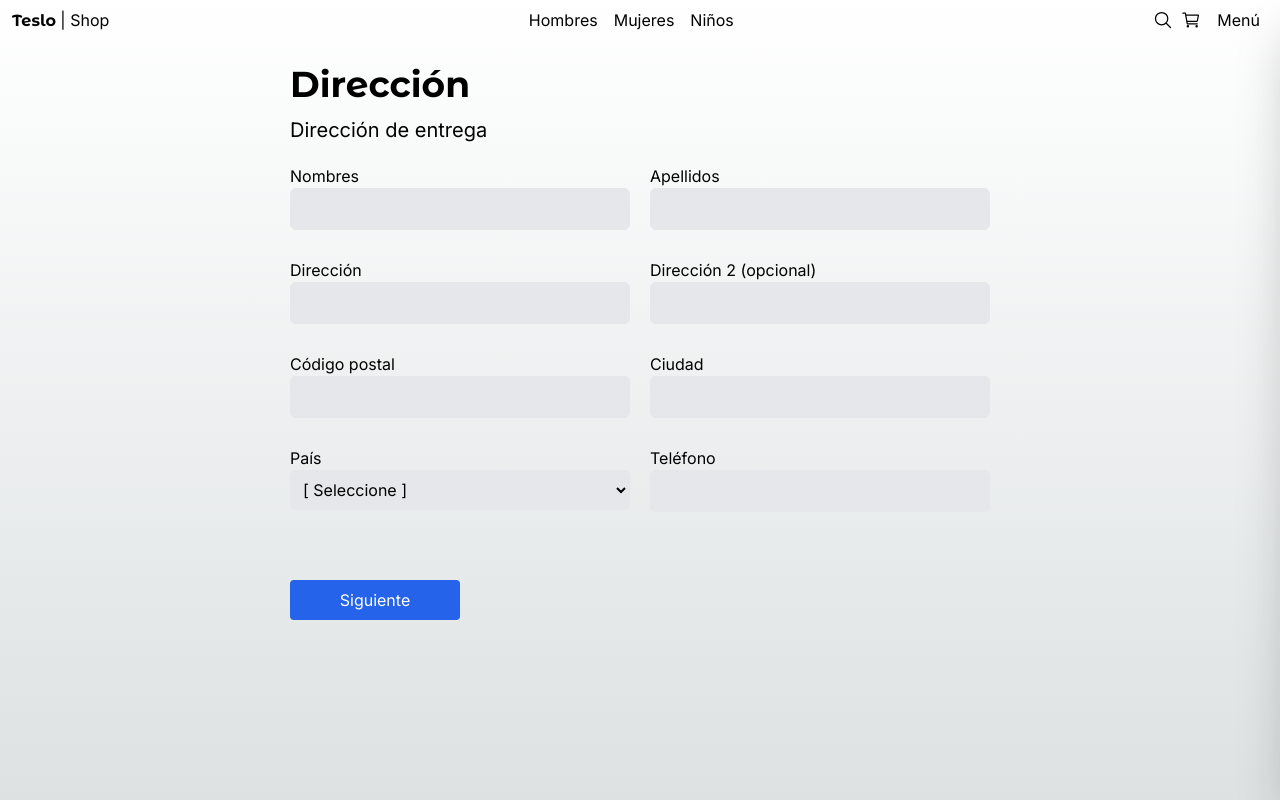
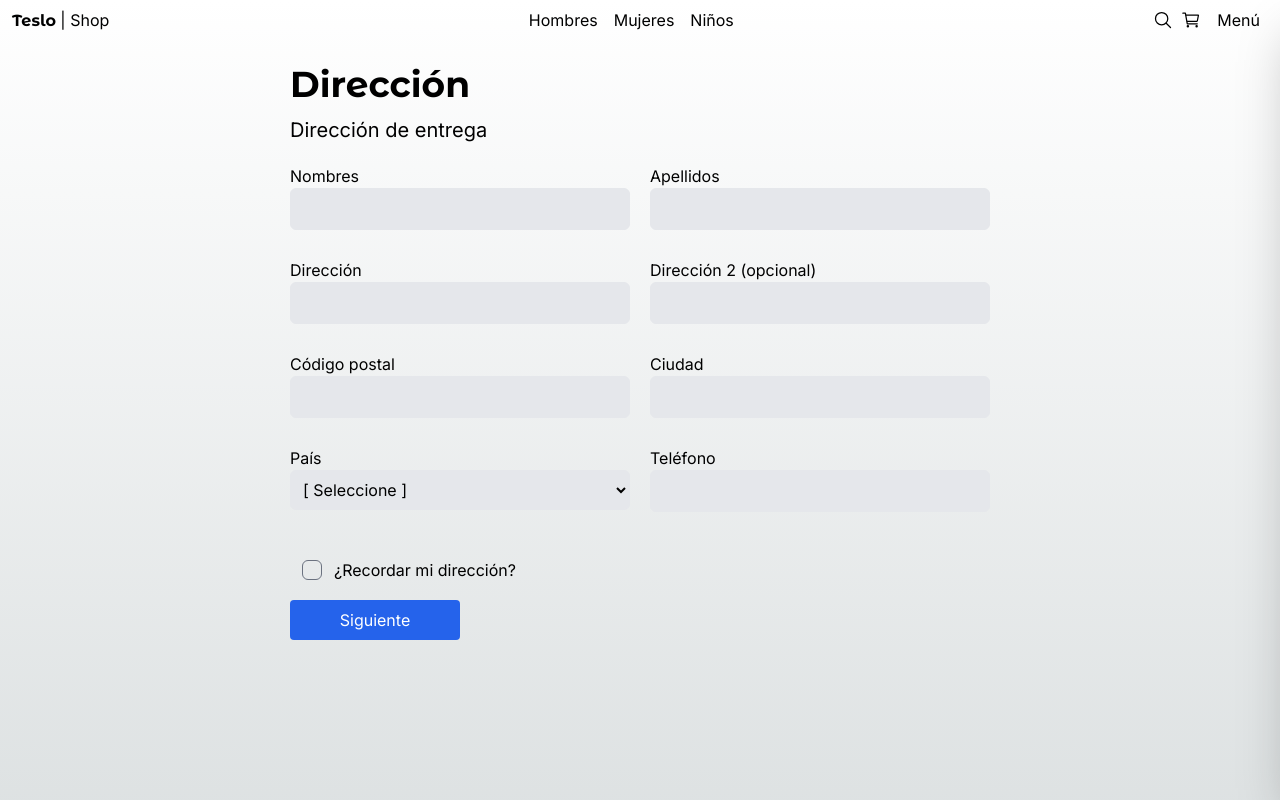
Before and after one commit to R-Berrocal/teslo-shop-next, a Next.js app: page /checkout/address in a window 1280 px wide. Shown: the top 800 px of the page. Built offline with nearby package versions, Linux system fonts and the light colour scheme; no server answers; sample sign-in values are in the browser's storage.

Commit message:
formulario de direccion

```diff
--- a/src/app/(shop)/checkout/address/page.tsx
+++ b/src/app/(shop)/checkout/address/page.tsx
@@ -1,65 +1,13 @@
 import { Title } from '@/components';
 import Link from 'next/link';
+import { AddressForm } from './ui/AddressForm';
 
-export default function NamePage() {
+export default function AddressPage() {
   return (
     <div className="flex flex-col sm:justify-center sm:items-center mb-72 px-10 sm:px-0">
       <div className="w-full  sm:w-[700px] flex flex-col justify-center text-left">
         <Title title="Dirección" subtitle="Dirección de entrega" />
-
-        <div className="grid grid-cols-1 gap-2 sm:gap-5 sm:grid-cols-2">
-          <div className="flex flex-col mb-2">
-            <span>Nombres</span>
-            <input type="text" className="p-2 border rounded-md bg-gray-200" />
-          </div>
-
-          <div className="flex flex-col mb-2">
-            <span>Apellidos</span>
-            <input type="text" className="p-2 border rounded-md bg-gray-200" />
-          </div>
-
-          <div className="flex flex-col mb-2">
-            <span>Dirección</span>
-            <input type="text" className="p-2 border rounded-md bg-gray-200" />
-          </div>
-
-          <div className="flex flex-col mb-2">
-            <span>Dirección 2 (opcional)</span>
-            <input type="text" className="p-2 border rounded-md bg-gray-200" />
-          </div>
-
-          <div className="flex flex-col mb-2">
-            <span>Código postal</span>
-            <input type="text" className="p-2 border rounded-md bg-gray-200" />
-          </div>
-
-          <div className="flex flex-col mb-2">
-            <span>Ciudad</span>
-            <input type="text" className="p-2 border rounded-md bg-gray-200" />
-          </div>
-
-          <div className="flex flex-col mb-2">
-            <span>País</span>
-            <select className="p-2 border rounded-md bg-gray-200">
-              <option value="">[ Seleccione ]</option>
-              <option value="CRI">Costa Rica</option>
-            </select>
-          </div>
-
-          <div className="flex flex-col mb-2">
-            <span>Teléfono</span>
-            <input type="text" className="p-2 border rounded-md bg-gray-200" />
-          </div>
-
-          <div className="flex flex-col mb-2 sm:mt-10">
-            <Link
-              href="/checkout"
-              className="btn-primary flex w-full sm:w-1/2 justify-center "
-            >
-              Siguiente
-            </Link>
-          </div>
-        </div>
+        <AddressForm />
       </div>
     </div>
   );
--- /dev/null
+++ b/src/app/(shop)/checkout/address/ui/AddressForm.tsx
@@ -0,0 +1,92 @@
+'use client';
+
+import Link from 'next/link';
+
+export const AddressForm = () => {
+  return (
+    <div className="grid grid-cols-1 gap-2 sm:gap-5 sm:grid-cols-2">
+      <div className="flex flex-col mb-2">
+        <span>Nombres</span>
+        <input type="text" className="p-2 border rounded-md bg-gray-200" />
+      </div>
+
+      <div className="flex flex-col mb-2">
+        <span>Apellidos</span>
+        <input type="text" className="p-2 border rounded-md bg-gray-200" />
+      </div>
+
+      <div className="flex flex-col mb-2">
+        <span>Dirección</span>
+        <input type="text" className="p-2 border rounded-md bg-gray-200" />
+      </div>
+
+      <div className="flex flex-col mb-2">
+        <span>Dirección 2 (opcional)</span>
+        <input type="text" className="p-2 border rounded-md bg-gray-200" />
+      </div>
+
+      <div className="flex flex-col mb-2">
+        <span>Código postal</span>
+        <input type="text" className="p-2 border rounded-md bg-gray-200" />
+      </div>
+
+      <div className="flex flex-col mb-2">
+        <span>Ciudad</span>
+        <input type="text" className="p-2 border rounded-md bg-gray-200" />
+      </div>
+
+      <div className="flex flex-col mb-2">
+        <span>País</span>
+        <select className="p-2 border rounded-md bg-gray-200">
+          <option value="">[ Seleccione ]</option>
+          <option value="CRI">Costa Rica</option>
+        </select>
+      </div>
+
+      <div className="flex flex-col mb-2">
+        <span>Teléfono</span>
+        <input type="text" className="p-2 border rounded-md bg-gray-200" />
+      </div>
+
+      <div className="flex flex-col sm:mt-2">
+        <div className="inline-flex items-center">
+          <label
+            className="relative flex cursor-pointer items-center rounded-full p-3"
+            htmlFor="checkbox"
+            data-ripple-dark="true"
+          >
+            <input
+              type="checkbox"
+              className="border-gray-500 before:content[''] peer relative h-5 w-5 cursor-pointer appearance-none rounded-md border border-blue-gray-200 transition-all before:absolute before:top-2/4 before:left-2/4 before:block before:h-12 before:w-12 before:-translate-y-2/4 before:-translate-x-2/4 before:rounded-full before:bg-blue-gray-500 before:opacity-0 before:transition-opacity checked:border-blue-500 checked:bg-blue-500 checked:before:bg-blue-500 hover:before:opacity-10"
+              id="checkbox"
+              //   checked
+            />
+            <div className="pointer-events-none absolute top-2/4 left-2/4 -translate-y-2/4 -translate-x-2/4 text-white opacity-0 transition-opacity peer-checked:opacity-100">
+              <svg
+                xmlns="http://www.w3.org/2000/svg"
+                className="h-3.5 w-3.5"
+                viewBox="0 0 20 20"
+                fill="currentColor"
+                stroke="currentColor"
+                strokeWidth="1"
+              >
+                <path
+                  fillRule="evenodd"
+                  d="M16.707 5.293a1 1 0 010 1.414l-8 8a1 1 0 01-1.414 0l-4-4a1 1 0 011.414-1.414L8 12.586l7.293-7.293a1 1 0 011.414 0z"
+                  clipRule="evenodd"
+                ></path>
+              </svg>
+            </div>
+          </label>
+          <span>¿Recordar mi dirección?</span>
+        </div>
+        <Link
+          href="/checkout"
+          className="btn-primary flex w-full sm:w-1/2 justify-center mt-2"
+        >
+          Siguiente
+        </Link>
+      </div>
+    </div>
+  );
+};
--- a/src/auth.config.ts
+++ b/src/auth.config.ts
@@ -19,7 +19,6 @@
       // } else if (isLoggedIn) {
       //   return Response.redirect(new URL('/board', nextUrl));
       // }
-      console.log({auth})
       return true;
     },
     jwt({ token, user }) {
```
